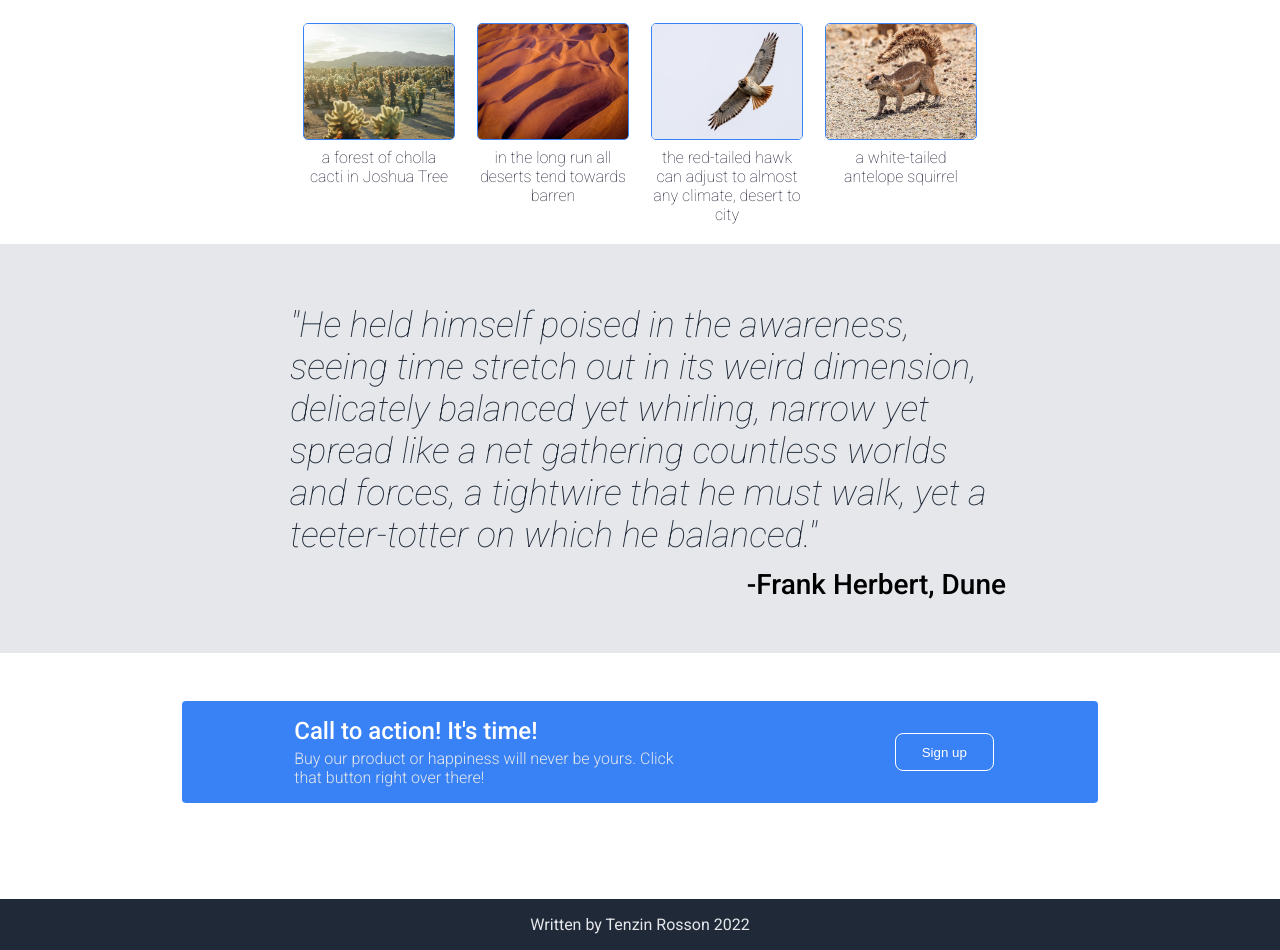
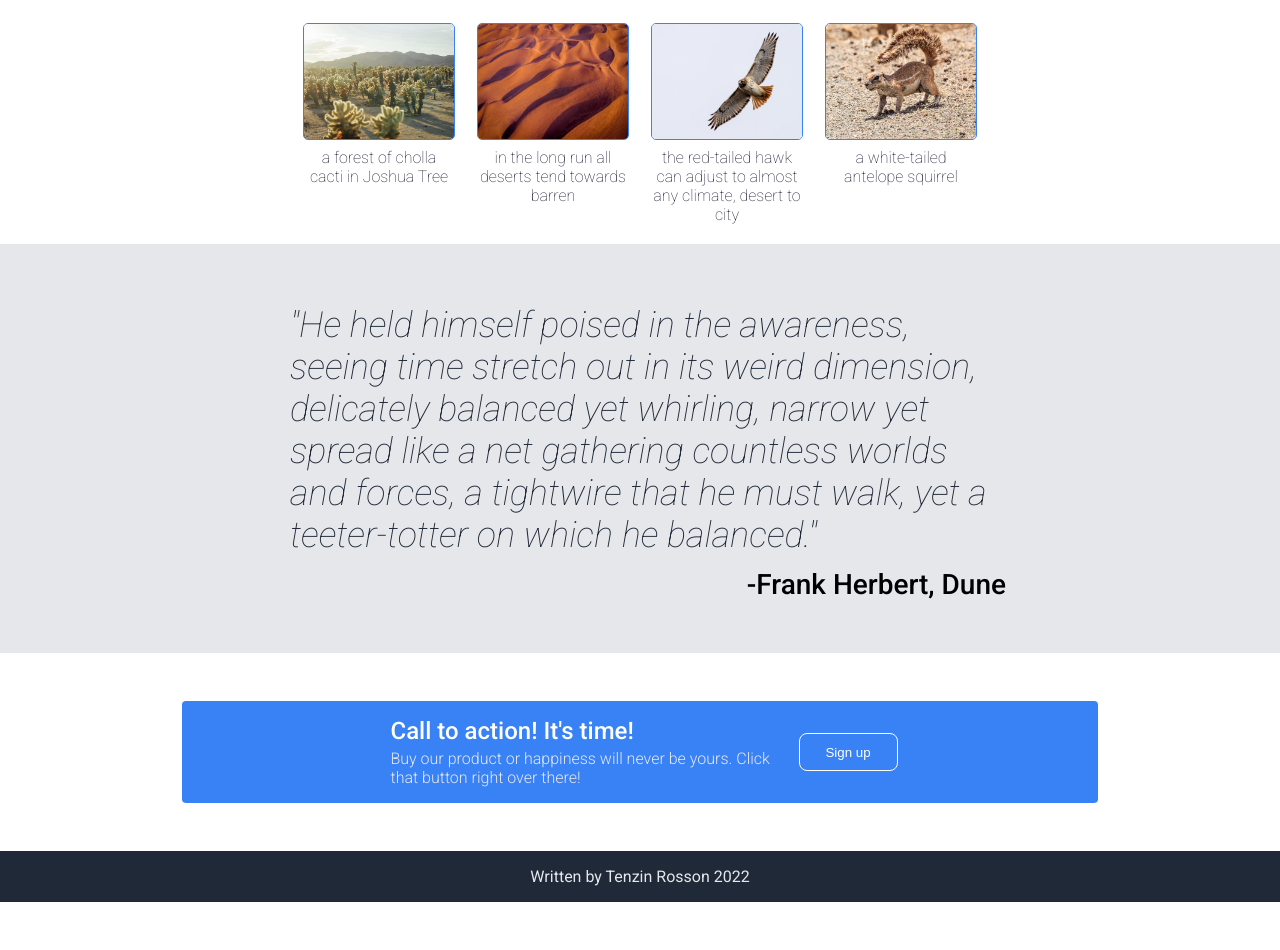
Before and after one commit to cuniculi/landing-page, a plain HTML site: page index.html in a window 1280 px wide. Shown: the part 469-1419 px from the top of the page. After the commit the page ends 1371 px from the top, so only its background shows below. Drawn offline with Linux system fonts and the light colour scheme.

Commit message:
fixed action-call margin centering.

```diff
--- a/style.css
+++ b/style.css
@@ -170,7 +170,7 @@ h2 {
     background-color: #3882f6;
     color: #e5e7eb;
     display: flex;
-    justify-content: space-around;
+    justify-content: center;
     width: 900px;
     border-radius: 4px;
 }
@@ -208,7 +208,6 @@ h2 {
     justify-content: center;
     align-items: center;
     padding: 16px;
-    margin-top: 48px;
     background-color: #1f2937;
     color: #e5e7eb;
 
```
